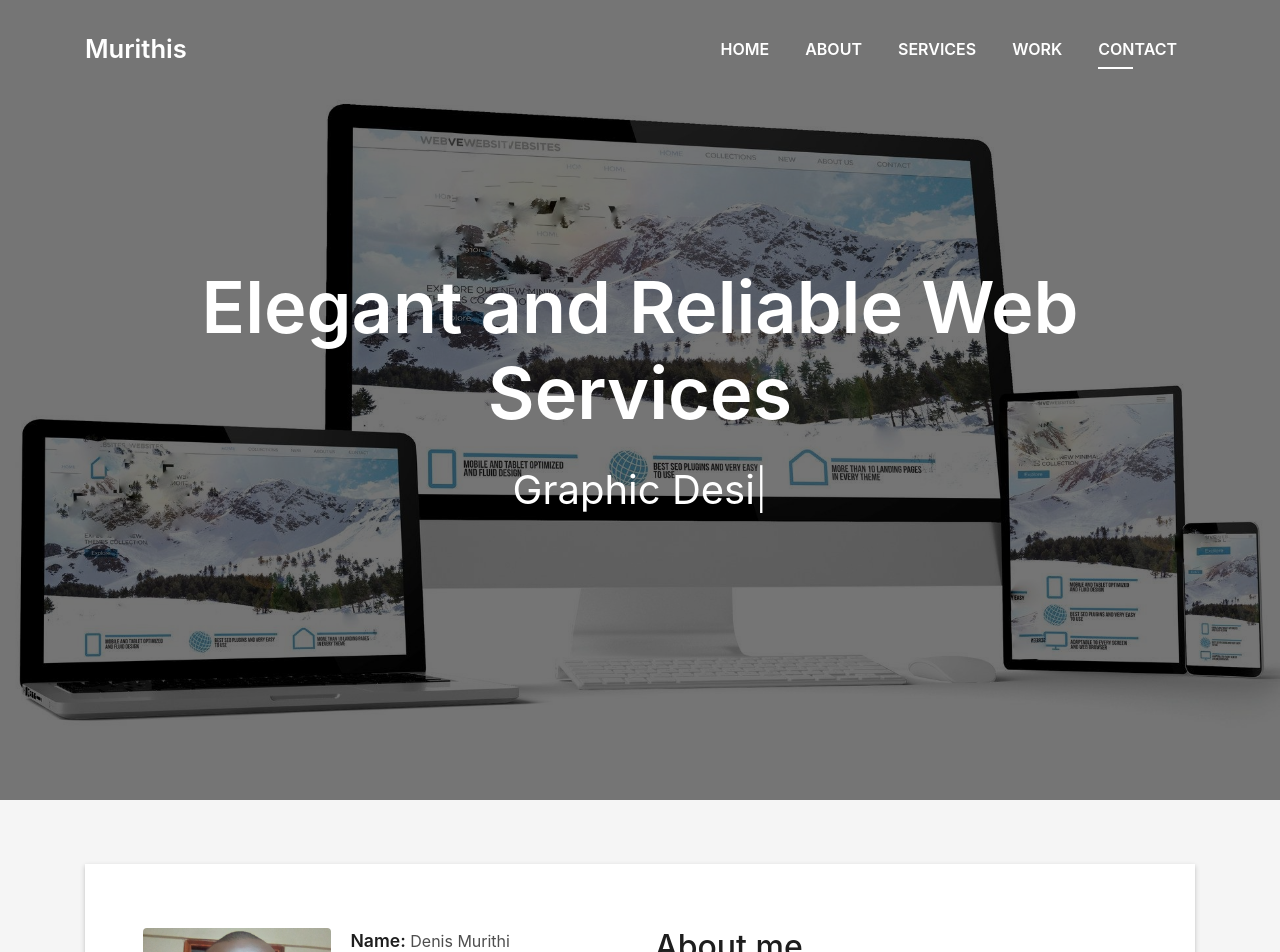
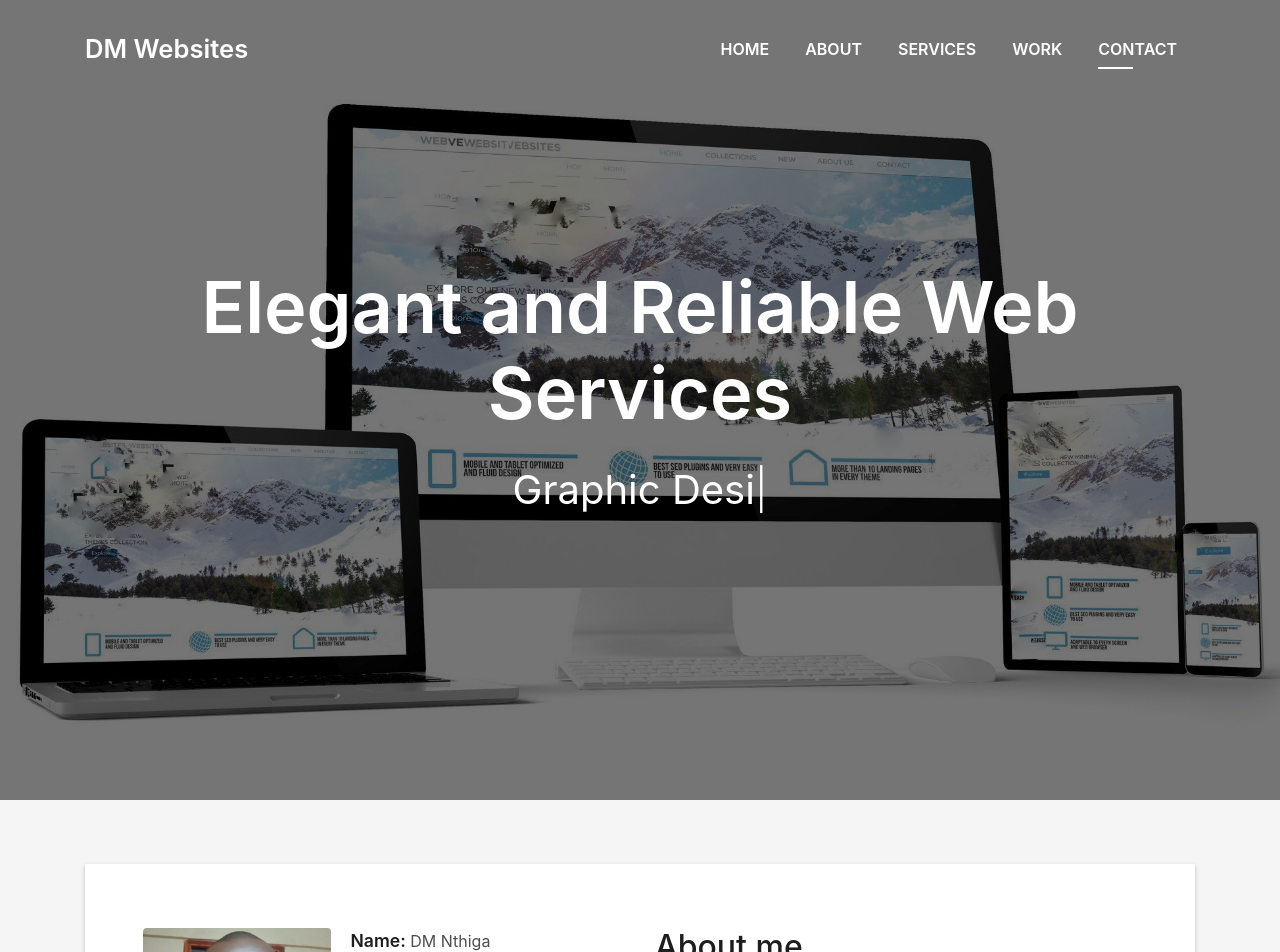
Before and after one commit to murithis/d, a plain HTML site: page index.html in a window 1280 px wide. Shown: the top 952 px of the page. Drawn offline with Linux system fonts and the light colour scheme; files whose address does not match are found by name.

Commit message:
Update index.html

```diff
--- a/index.html
+++ b/index.html
@@ -2,7 +2,7 @@
 <html lang="en">
 <head>
   <meta charset="utf-8">
-  <title>Murithis Web Services</title>
+  <title>DM Websites</title>
   <meta content="width=device-width, initial-scale=1.0" name="viewport">
   <meta content="" name="keywords">
   <meta content="" name="description">
@@ -24,12 +24,7 @@
   <!-- Main Stylesheet File -->
   <link href="css/style.css" rel="stylesheet">
 
-  <!-- =======================================================
-    Theme Name: DevFolio
-    Theme URL: https://bootstrapmade.com/devfolio-bootstrap-portfolio-html-template/
-    Author: BootstrapMade.com
-    License: https://bootstrapmade.com/license/
-  ======================================================= -->
+
 </head>
 
 <body id="page-top">
@@ -37,7 +32,7 @@
   <!--/ Nav Star /-->
   <nav class="navbar navbar-b navbar-trans navbar-expand-md fixed-top" id="mainNav">
     <div class="container">
-      <a class="navbar-brand js-scroll" href="#page-top">Murithis</a>
+      <a class="navbar-brand js-scroll" href="#page-top">DM Websites</a>
       <button class="navbar-toggler collapsed" type="button" data-toggle="collapse" data-target="#navbarDefault"
         aria-controls="navbarDefault" aria-expanded="false" aria-label="Toggle navigation">
         <span></span>
@@ -98,7 +93,7 @@
                   </div>
                   <div class="col-sm-6 col-md-7">
                     <div class="about-info">
-                      <p><span class="title-s">Name: </span> <span>Denis Murithi</span></p>
+                      <p><span class="title-s">Name: </span> <span>DM Nthiga</span></p>
                       <p><span class="title-s">Profile: </span> <span>full stack developer</span></p>
                       <p><span class="title-s">Email: </span> <span>denismurithin@gmail.com</span></p>
                       <p><span class="title-s">Phone: </span> <span>+254 111 702 300</span></p>
@@ -699,7 +694,7 @@
         <div class="row">
           <div class="col-sm-12">
             <div class="copyright-box">
-              <p class="copyright">&copy; Copyright <strong>Murithis</strong>. All Rights Reserved</p>
+              <p class="copyright">&copy; Copyright <strong>DM Websites</strong>. All Rights Reserved</p>
               <div class="credits">
 
 
```
